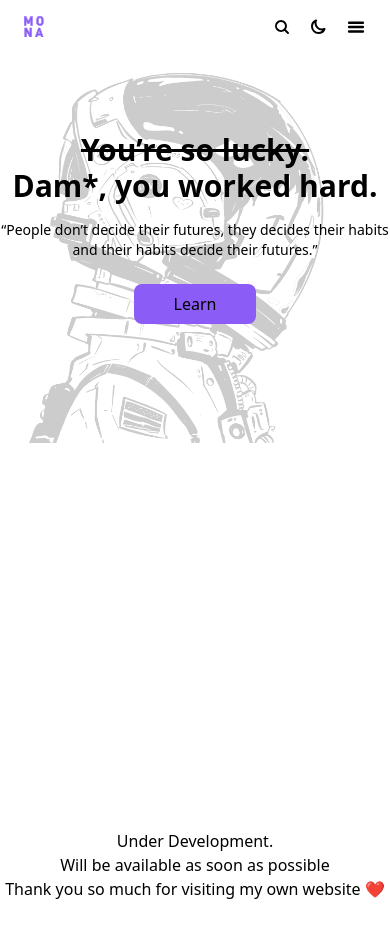
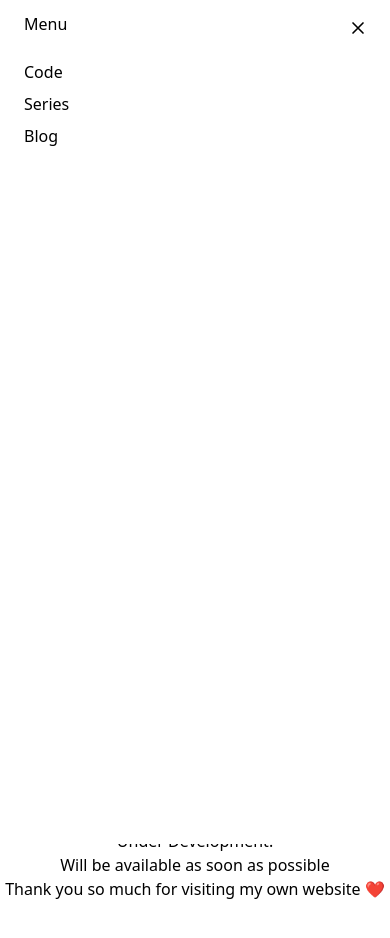
Before and after one commit to MohammadNawawi/mona, a Next.js app: page / in a window 390 px wide. Both pictures are taken after a click on the button 356 px from the left and 26 px from the top of the page. Shown: the top 938 px of the page. Built offline with nearby package versions, Linux system fonts and the light colour scheme.

Commit message:
feat(UI) : Modal Responsive

```diff
--- a/src/app/blog/page.tsx
+++ b/src/app/blog/page.tsx
@@ -1,3 +1,7 @@
 export default function BlogPage() {
-  return <h1>Blog Page</h1>;
+  return (
+    <main className="mx-auto flex max-w-6xl gap-8 px-6 transition-all duration-200 ease-in-out lg:px-12 py-4">
+      <h1>Blog Page</h1>
+    </main>
+  );
 }
--- a/src/app/code/page.tsx
+++ b/src/app/code/page.tsx
@@ -1,3 +1,7 @@
 export default function CodePage() {
-  return <h1>Code Page</h1>;
+  return (
+    <main className="mx-auto flex max-w-6xl gap-8 px-6 transition-all duration-200 ease-in-out lg:px-12 py-4">
+      <h1>Code Page</h1>
+    </main>
+  );
 }
--- a/src/app/page.tsx
+++ b/src/app/page.tsx
@@ -12,6 +12,7 @@ export default function Home() {
             width={800}
             height={800}
             src="/images/hero_bg.png"
+            priority={true}
           />
           <div className="absolute flex flex-wrap justify-center mb-10">
             <div className="text-center text-black dark:text-white">
@@ -23,7 +24,9 @@ export default function Home() {
                   Dam*, you worked hard.
                 </h1>
                 <p className="lg:text-lg text-sm font-medium dark:text-slate-50 mt-4">
-                  “People don’t decide their futures, they decides their habits
+                  “People don’t decide their futures,
+                  <br className="lg:hidden md:hidden xl:hidden" /> they decides
+                  their habits
                   <br />
                   and their habits decide their futures.”{" "}
                 </p>
--- a/src/app/series/page.tsx
+++ b/src/app/series/page.tsx
@@ -1,3 +1,7 @@
 export default function SeriesPage() {
-  return <h1>Series Page</h1>;
+  return (
+    <main className="mx-auto flex max-w-6xl gap-8 px-6 transition-all duration-200 ease-in-out lg:px-12 py-4">
+      <h1>Series Page</h1>
+    </main>
+  );
 }
--- a/src/components/layouts/navbar.tsx
+++ b/src/components/layouts/navbar.tsx
@@ -7,11 +7,13 @@ import {
   SunIcon,
   MoonIcon,
   MagnifyingGlassIcon,
+  Bars3BottomRightIcon,
+  XMarkIcon,
 } from "@heroicons/react/24/outline";
 
 export default function Navbar() {
   const pathname = usePathname();
-
+  const [modal, setModal] = useState(false);
   const [mounted, setMounted] = useState(false);
   const { theme, setTheme } = useTheme();
 
@@ -100,54 +102,153 @@ export default function Navbar() {
 
       <div className="relative flex items-center justify-center md:hidden gap-5">
         <button type="button">
+          <MagnifyingGlassIcon
+            width={16}
+            height={16}
+            className="hover:text-violet-500 cursor-pointer stroke-2"
+          />
+        </button>
+        <button onClick={() => setTheme(theme === "dark" ? "light" : "dark")}>
+          {theme === "dark" ? (
+            <MoonIcon
+              width={16}
+              height={16}
+              className="hover:text-violet-700 cursor-pointer stroke-2 text-violet-500"
+            />
+          ) : (
+            <SunIcon
+              width={20}
+              height={20}
+              className="hover:text-violet-700 cursor-pointer stroke-2 text-violet-500"
+            />
+          )}
+        </button>
+        <button
+          type="button"
+          onClick={() => setModal(true)}
+          // data-modal-target="popup-modal"
+          // data-modal-toggle="popup-modal"
+          // className="block"
+        >
+          <Bars3BottomRightIcon
+            width={20}
+            height={20}
+            className="hover:text-violet-700 cursor-pointer stroke-2"
+          />
+        </button>
+        {modal ? (
+          <>
+            <div
+              id="popup-modal"
+              className="overflow-y-auto fixed top-0 right-0 left-0 z-50 justify-center items-center w-full md:inset-0 h-full overflow-x-scroll "
+            >
+              <div className="relative w-full">
+                <div className="relative bg-white shadow dark:bg-black h-screen">
+                  <div className="flex justify-between">
+                    <h1 className="top-3 mt-3 w-8 h-8 ml-6">Menu</h1>
+                    <button
+                      type="button"
+                      className="absolute top-3 end-4 rounded-lg text-sm w-8 h-8 ms-auto inline-flex justify-center items-center  dark:hover:text-white "
+                      data-modal-hide="popup-modal"
+                      onClick={() => setModal(false)}
+                    >
+                      <XMarkIcon
+                        width={20}
+                        height={20}
+                        className="hover:text-violet-700 cursor-pointer stroke-2"
+                      />
+                    </button>
+                  </div>
+
+                  <div className="p-4 md:p-5 ml-2">
+                    <ul>
+                      <Link href="/code">
+                        <li className="mb-2" onClick={() => setModal(false)}>
+                          Code
+                        </li>
+                      </Link>
+                      <Link href="/series">
+                        <li className="mb-2" onClick={() => setModal(false)}>
+                          Series
+                        </li>
+                      </Link>
+                      <Link href="/blog">
+                        <li className="mb-2" onClick={() => setModal(false)}>
+                          Blog
+                        </li>
+                      </Link>
+                    </ul>
+                  </div>
+                </div>
+              </div>
+            </div>
+          </>
+        ) : null}
+        {/* <div
+          id="popup-modal"
+          className="hidden overflow-y-auto overflow-x-hidden fixed top-0 right-0 left-0 z-50 justify-center items-center w-full md:inset-0 h-[calc(100%-1rem)] max-h-full"
+        >
+          <div className="relative p-4 w-full max-w-md max-h-full">
+            <div className="relative bg-white rounded-lg shadow dark:bg-gray-700">
+              <button
+                type="button"
+                className="absolute top-3 end-2.5 text-gray-400 bg-transparent hover:bg-gray-200 hover:text-gray-900 rounded-lg text-sm w-8 h-8 ms-auto inline-flex justify-center items-center dark:hover:bg-gray-600 dark:hover:text-white"
+                data-modal-hide="popup-modal"
+              >
                 <svg
+                  className="w-3 h-3"
+                  aria-hidden="true"
                   xmlns="http://www.w3.org/2000/svg"
                   fill="none"
-            viewBox="0 0 24 24"
-            strokeWidth={3}
-            stroke="currentColor"
-            className="w-4 h-4  hover:text-violet-500 hover:cursor-pointer"
+                  viewBox="0 0 14 14"
                 >
                   <path
-              strokeLinecap="round"
-              strokeLinejoin="round"
-              d="M21 21l-5.197-5.197m0 0A7.5 7.5 0 105.196 5.196a7.5 7.5 0 0010.607 10.607z"
+                    stroke="currentColor"
+                    stroke-linecap="round"
+                    stroke-linejoin="round"
+                    stroke-width="2"
+                    d="m1 1 6 6m0 0 6 6M7 7l6-6M7 7l-6 6"
                   />
                 </svg>
+                <span className="sr-only">Close modal</span>
               </button>
-        <button type="button">
+              <div className="p-4 md:p-5 text-center">
                 <svg
+                  className="mx-auto mb-4 text-gray-400 w-12 h-12 dark:text-gray-200"
+                  aria-hidden="true"
                   xmlns="http://www.w3.org/2000/svg"
                   fill="none"
-            viewBox="0 0 24 24"
-            strokeWidth={3}
-            stroke="currentColor"
-            className="w-4 h-4 hover:text-violet-500 hover:cursor-pointer"
+                  viewBox="0 0 20 20"
                 >
                   <path
-              strokeLinecap="round"
-              strokeLinejoin="round"
-              d="M21.752 15.002A9.718 9.718 0 0118 15.75c-5.385 0-9.75-4.365-9.75-9.75 0-1.33.266-2.597.748-3.752A9.753 9.753 0 003 11.25C3 16.635 7.365 21 12.75 21a9.753 9.753 0 009.002-5.998z"
+                    stroke="currentColor"
+                    stroke-linecap="round"
+                    stroke-linejoin="round"
+                    stroke-width="2"
+                    d="M10 11V6m0 8h.01M19 10a9 9 0 1 1-18 0 9 9 0 0 1 18 0Z"
                   />
                 </svg>
+                <h3 className="mb-5 text-lg font-normal text-gray-500 dark:text-gray-400">
+                  Are you sure you want to delete this product?
+                </h3>
+                <button
+                  data-modal-hide="popup-modal"
+                  type="button"
+                  className="text-white bg-red-600 hover:bg-red-800 focus:ring-4 focus:outline-none focus:ring-red-300 dark:focus:ring-red-800 font-medium rounded-lg text-sm inline-flex items-center px-5 py-2.5 text-center me-2"
+                >
+                  Yes, I'm sure
                 </button>
-        <button type="button">
-          <svg
-            xmlns="http://www.w3.org/2000/svg"
-            fill="none"
-            viewBox="0 0 24 24"
-            strokeWidth={3}
-            stroke="currentColor"
-            aria-hidden="true"
-            className="h-5 w-auto "
+                <button
+                  data-modal-hide="popup-modal"
+                  type="button"
+                  className="text-gray-500 bg-white hover:bg-gray-100 focus:ring-4 focus:outline-none focus:ring-gray-200 rounded-lg border border-gray-200 text-sm font-medium px-5 py-2.5 hover:text-gray-900 focus:z-10 dark:bg-gray-700 dark:text-gray-300 dark:border-gray-500 dark:hover:text-white dark:hover:bg-gray-600 dark:focus:ring-gray-600"
                 >
-            <path
-              strokeLinecap="round"
-              strokeLinejoin="round"
-              d="M3.75 6.75h16.5M3.75 12h16.5m-16.5 5.25h16.5"
-            ></path>
-          </svg>
+                  No, cancel
                 </button>
+              </div>
+            </div>
+          </div>
+        </div> */}
       </div>
     </nav>
   );
```
Lines whose indentation alone changed are shown as unchanged.
